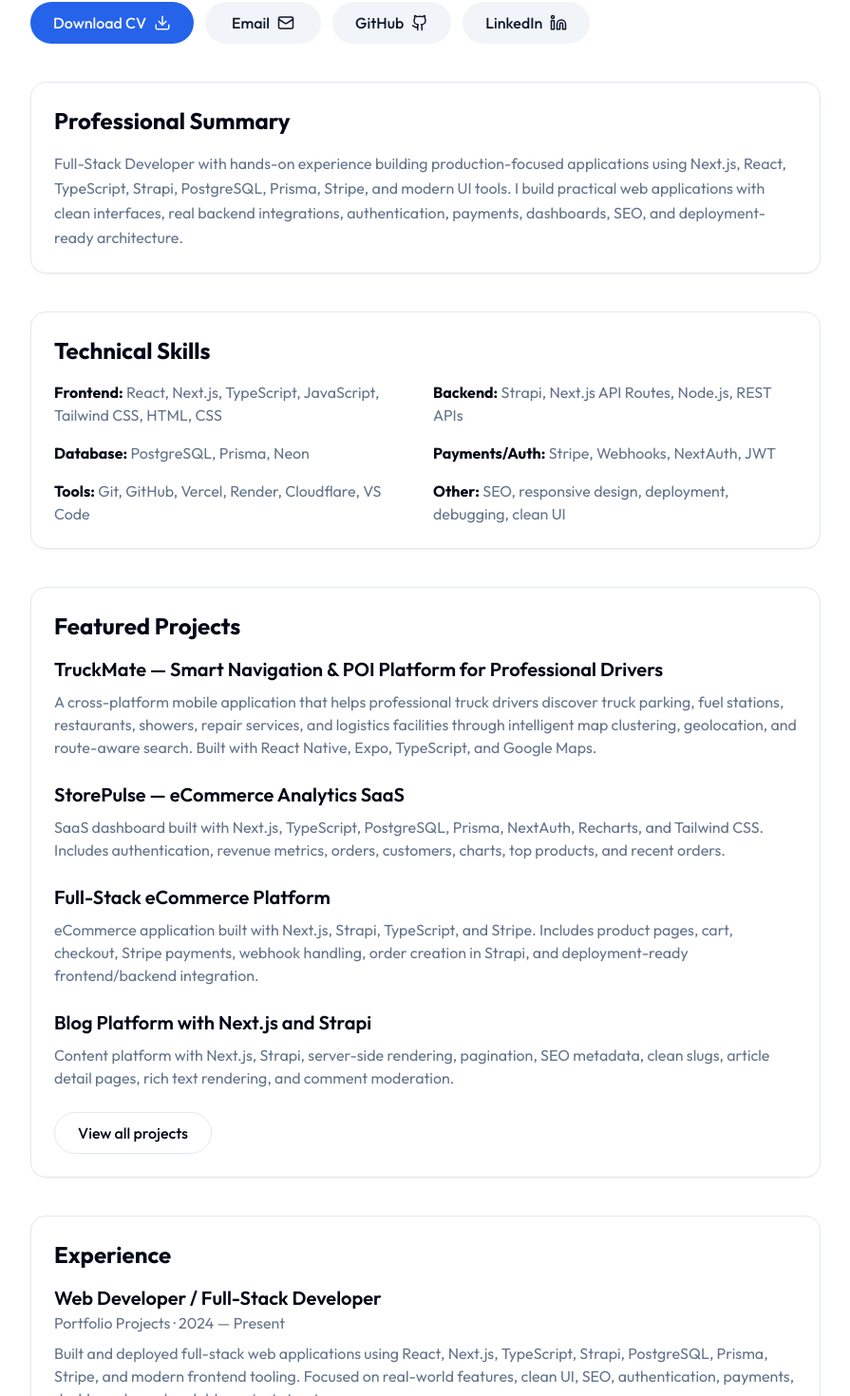
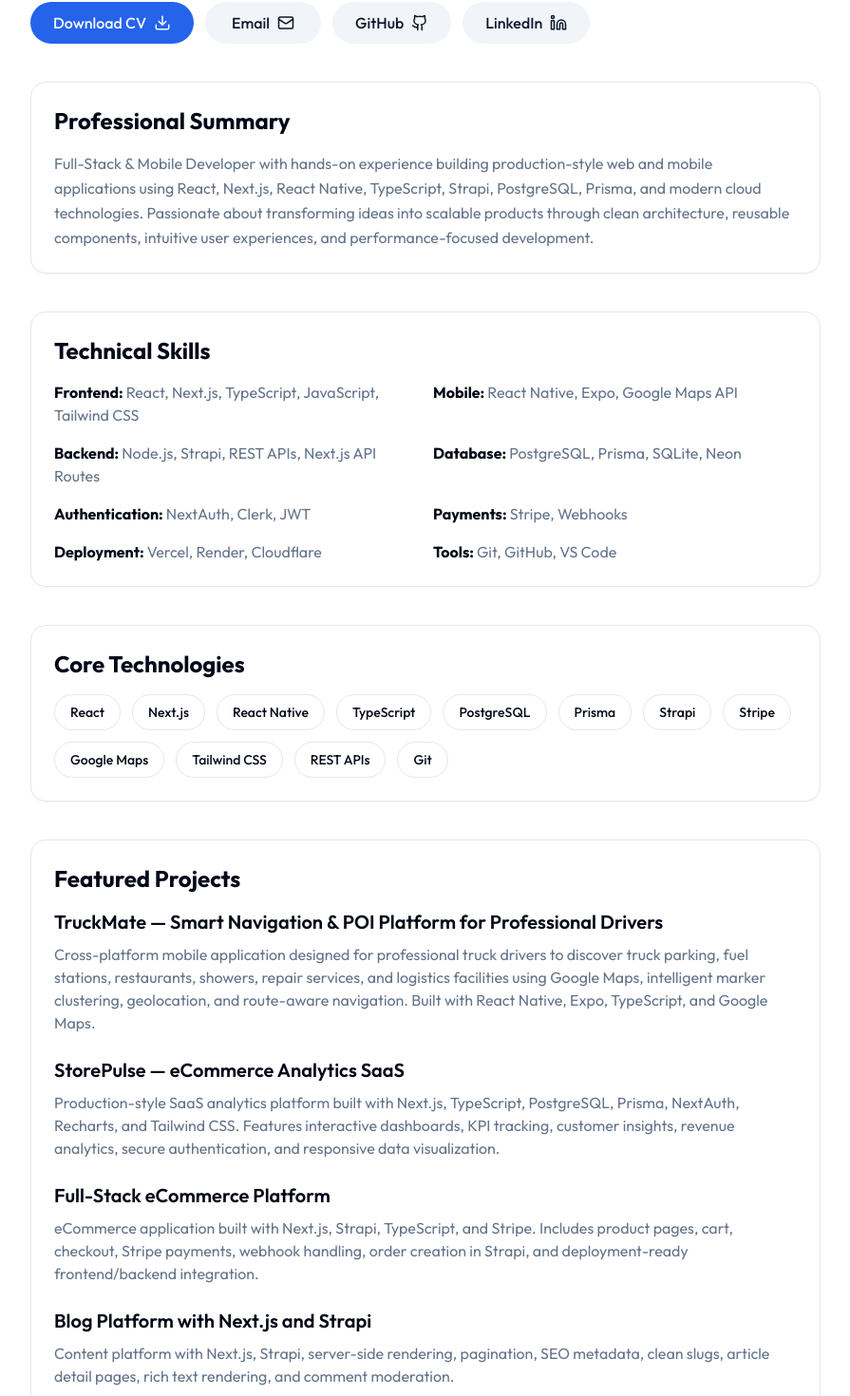
Before and after one commit to mariusherlea/marius-portfolio, a Next.js app: page /resume in a window 1280 px wide. Shown: the part 379-1849 px from the top of the page at 95% size, without its empty margins (192-1087 px from the left). Built offline with nearby package versions, Linux system fonts and the light colour scheme.

Commit message:
add new project

```diff
--- a/app/layout.jsx
+++ b/app/layout.jsx
@@ -22,7 +22,6 @@
 
   keywords: [
     "Marius Herlea",
-    "Ion-Marius Herlea",
     "Full Stack Developer",
     "Next.js Developer",
     "React Developer",
--- a/app/resume/page.jsx
+++ b/app/resume/page.jsx
@@ -3,9 +3,9 @@
 import { Download, Mail, Github, Linkedin } from "lucide-react";
 
 export const metadata = {
-  title: "Resume | Ion-Marius Herlea",
+  title: "Resume | Marius Herlea",
   description:
-    "Resume of Ion-Marius Herlea, Full-Stack Developer working with Next.js, React, TypeScript, Strapi, PostgreSQL, Stripe, and modern web applications.",
+    "Resume of Marius Herlea, Full-Stack & Mobile Developer specializing in React, Next.js, React Native, TypeScript, PostgreSQL, Strapi, Prisma, and modern web technologies.",
 };
 
 const ResumePage = () => {
@@ -16,14 +16,14 @@
           <h1 className="h1 mb-4">Resume</h1>
 
           <p className="subtitle max-w-3xl mx-auto xl:mx-0">
-            Ion-Marius Herlea — Full-Stack Developer focused on modern SaaS,
+            Marius Herlea — Full-Stack Developer focused on modern SaaS,
             eCommerce, and content platforms with Next.js, React, TypeScript,
             Strapi, PostgreSQL, and Stripe.
           </p>
 
           <div className="flex flex-col md:flex-row gap-3 mt-6 justify-center xl:justify-start">
             <a
-              href="/cv/marius-herlea-cv.pdf"
+              href="/cv.pdf"
               target="_blank"
               rel="noopener noreferrer"
             >
@@ -68,12 +68,12 @@
           <div className="rounded-2xl border p-6 shadow-sm">
             <h2 className="text-2xl font-bold mb-4">Professional Summary</h2>
             <p className="text-muted-foreground leading-relaxed">
-              Full-Stack Developer with hands-on experience building
-              production-focused applications using Next.js, React, TypeScript,
-              Strapi, PostgreSQL, Prisma, Stripe, and modern UI tools. I build
-              practical web applications with clean interfaces, real backend
-              integrations, authentication, payments, dashboards, SEO, and
-              deployment-ready architecture.
+  Full-Stack & Mobile Developer with hands-on experience building
+  production-style web and mobile applications using React, Next.js,
+  React Native, TypeScript, Strapi, PostgreSQL, Prisma, and modern cloud
+  technologies. Passionate about transforming ideas into scalable products
+  through clean architecture, reusable components, intuitive user
+  experiences, and performance-focused development.
 </p>
           </div>
 
@@ -82,29 +82,72 @@
 
             <div className="grid md:grid-cols-2 gap-4 text-muted-foreground">
   <p>
-                <strong className="text-foreground">Frontend:</strong> React,
-                Next.js, TypeScript, JavaScript, Tailwind CSS, HTML, CSS
+    <strong className="text-foreground">Frontend: </strong>
+     React, Next.js, TypeScript, JavaScript, Tailwind CSS
   </p>
+
   <p>
-                <strong className="text-foreground">Backend:</strong> Strapi,
-                Next.js API Routes, Node.js, REST APIs
+    <strong className="text-foreground">Mobile: </strong>
+     React Native, Expo, Google Maps API
   </p>
+
   <p>
-                <strong className="text-foreground">Database:</strong>{" "}
-                PostgreSQL, Prisma, Neon
+    <strong className="text-foreground">Backend: </strong>
+     Node.js, Strapi, REST APIs, Next.js API Routes
   </p>
+
   <p>
-                <strong className="text-foreground">Payments/Auth:</strong>{" "}
-                Stripe, Webhooks, NextAuth, JWT
+    <strong className="text-foreground">Database: </strong>
+     PostgreSQL, Prisma, SQLite, Neon
   </p>
+
   <p>
-                <strong className="text-foreground">Tools:</strong> Git,
-                GitHub, Vercel, Render, Cloudflare, VS Code
+    <strong className="text-foreground">Authentication: </strong>
+    NextAuth, Clerk, JWT
   </p>
+
   <p>
-                <strong className="text-foreground">Other:</strong> SEO,
-                responsive design, deployment, debugging, clean UI
+    <strong className="text-foreground">Payments: </strong>
+    Stripe, Webhooks
   </p>
+
+  <p>
+    <strong className="text-foreground">Deployment: </strong>
+    Vercel, Render, Cloudflare
+  </p>
+
+  <p>
+    <strong className="text-foreground">Tools: </strong>
+    Git, GitHub, VS Code
+  </p>
+</div>
+          </div>
+
+<div className="rounded-2xl border p-6 shadow-sm">
+  <h2 className="text-2xl font-bold mb-4">Core Technologies</h2>
+
+  <div className="flex flex-wrap gap-3">
+    {[
+      "React",
+      "Next.js",
+      "React Native",
+      "TypeScript",
+      "PostgreSQL",
+      "Prisma",
+      "Strapi",
+      "Stripe",
+      "Google Maps",
+      "Tailwind CSS",
+      "REST APIs",
+      "Git",
+    ].map((tech) => (
+      <span
+        key={tech}
+        className="rounded-full border px-4 py-2 text-sm font-medium"
+      >
+        {tech}
+      </span>
+    ))}
   </div>
 </div>
 
@@ -117,18 +160,22 @@
                   TruckMate — Smart Navigation & POI Platform for Professional Drivers
                 </h3>
                 <p className="text-muted-foreground mt-2">
-                  A cross-platform mobile application that helps professional truck drivers discover truck parking, fuel stations, restaurants, showers, repair services, and logistics facilities through intelligent map clustering, geolocation, and route-aware search. Built with React Native, Expo, TypeScript, and Google Maps.
-                </p>
+                  Cross-platform mobile application designed for professional truck
+  drivers to discover truck parking, fuel stations, restaurants,
+  showers, repair services, and logistics facilities using Google Maps,
+  intelligent marker clustering, geolocation, and route-aware
+  navigation. Built with React Native, Expo, TypeScript, and Google Maps.</p>
               </div>
               <div>
                 <h3 className="text-xl font-semibold">
                   StorePulse — eCommerce Analytics SaaS
                 </h3>
                 <p className="text-muted-foreground mt-2">
-                  SaaS dashboard built with Next.js, TypeScript, PostgreSQL,
-                  Prisma, NextAuth, Recharts, and Tailwind CSS. Includes
-                  authentication, revenue metrics, orders, customers, charts,
-                  top products, and recent orders.
+                 Production-style SaaS analytics platform built with Next.js,
+  TypeScript, PostgreSQL, Prisma, NextAuth, Recharts, and Tailwind CSS.
+  Features interactive dashboards, KPI tracking, customer insights,
+  revenue analytics, secure authentication, and responsive data
+  visualization.
                 </p>
               </div>
 
@@ -175,11 +222,11 @@
                   Portfolio Projects · 2024 — Present
                 </p>
                 <p className="text-muted-foreground mt-2">
-                  Built and deployed full-stack web applications using React,
-                  Next.js, TypeScript, Strapi, PostgreSQL, Prisma, Stripe, and
-                  modern frontend tooling. Focused on real-world features,
-                  clean UI, SEO, authentication, payments, dashboards, and
-                  scalable project structure.
+                   Designed, built, and deployed multiple production-style web and mobile
+  applications using React, Next.js, React Native, TypeScript, Strapi,
+  PostgreSQL, Prisma, and Stripe. Focused on scalable architecture,
+  authentication, dashboards, SEO, responsive interfaces, API
+  integrations, and real-world software solutions.
                 </p>
               </div>
 
@@ -217,6 +264,7 @@
                 mariusherlea@gmail.com
               </a>
             </p>
+
             <p className="text-muted-foreground mt-2">
               LinkedIn:{" "}
               <a
--- a/components/Hero.jsx
+++ b/components/Hero.jsx
@@ -23,7 +23,7 @@
             {/* <div className="text-sm uppercase font-semibold mb-4 text-primary tracking-[4px]">
               Web Developer
             </div> */}
-            <h1 className="h1 mb-4">Ion-Marius Herlea</h1>
+            <h1 className="h1 mb-4">Marius Herlea</h1>
           <p className="subtitle max-w-[520px] mx-auto xl:mx-0 mb-4">
   Full-Stack Developer building modern SaaS, eCommerce, and content platforms with Next.js and TypeScript.
 </p><p>
```
Also changed, not shown: 1 other file (tests, documents, lock files or other folders). Lines whose indentation alone changed are shown as unchanged.
